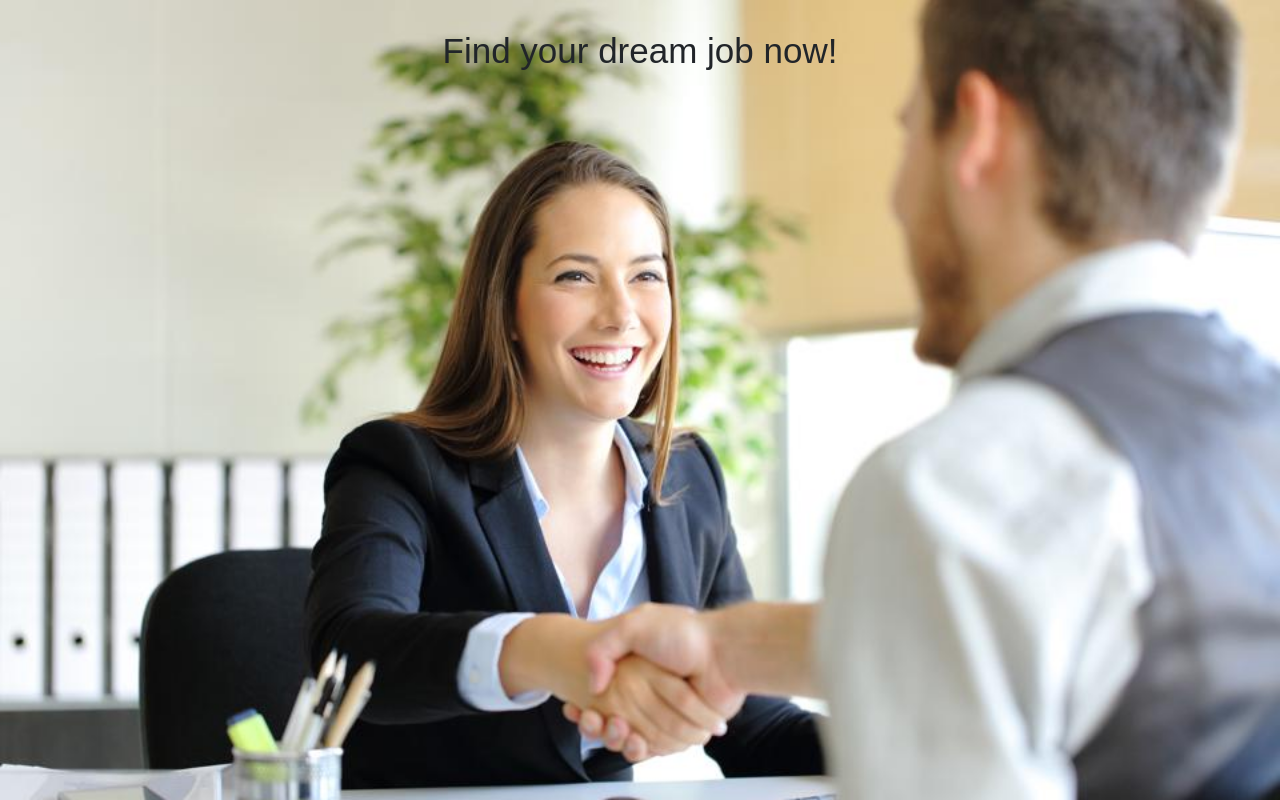
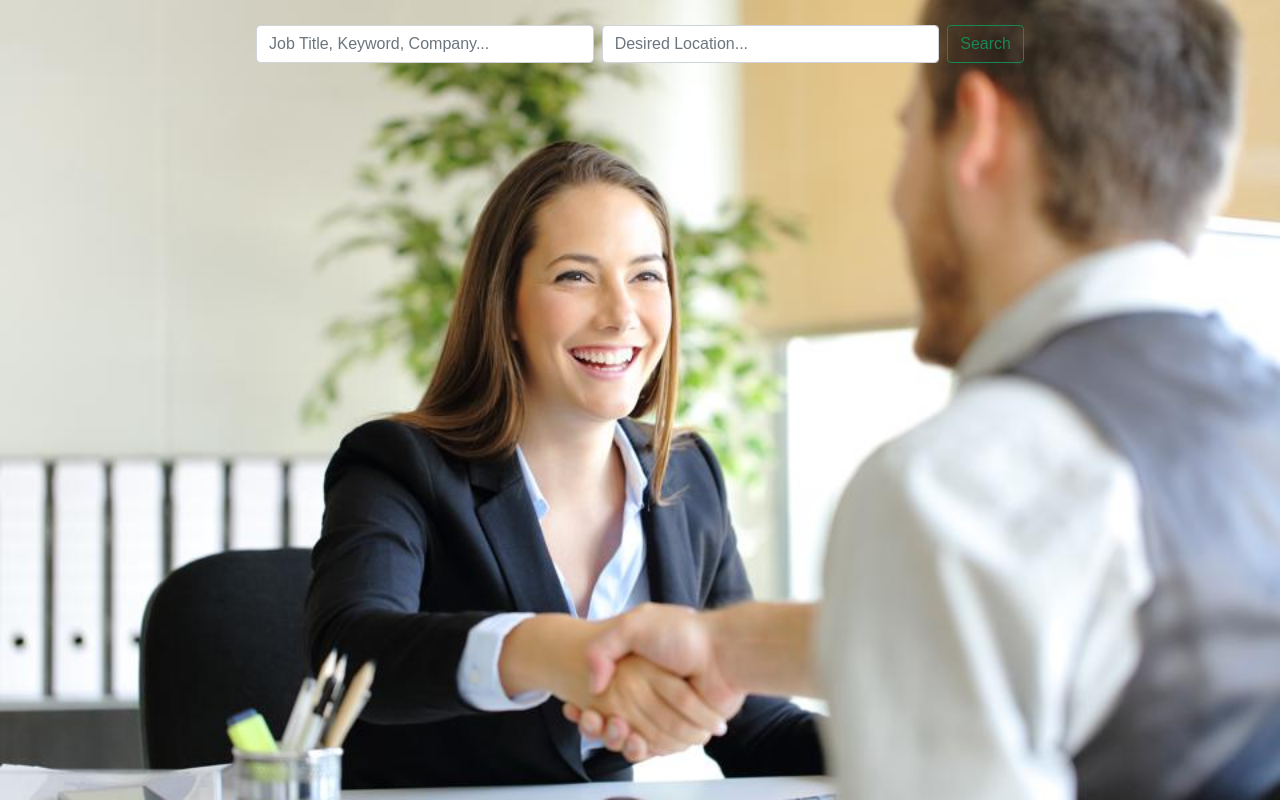
Before and after one commit to vilim-cro/JobSearch, a Django app: page /jobs/ in a window 1280 px wide. Shown: the part 71-871 px from the top of the page. Run offline with Django 3.2, Linux system fonts and the light colour scheme.

Commit message:
Dodao searchbar

```diff
--- a/JobSearch/jobs/templates/jobs/index.html
+++ b/JobSearch/jobs/templates/jobs/index.html
@@ -4,7 +4,13 @@
 {% block body %}
 
 <div class="background">
-    <h1 class="title">Find your dream job now!</h1>
+  <div class="searchbar">
+    <form id="form" class="d-flex" action="{% url 'jobs:find' %}" method="get">
+        <input class="form-control me-2" type="text" placeholder="Job Title, Keyword, Company..." name="j" value="{{ request.GET.j }}">
+        <input class="form-control me-2" type="text" placeholder="Desired Location..." name="l" value="{{ request.GET.l }}">
+        <input class="btn btn-outline-success" type="submit" value="Search">
+    </form>
+  </div>
 </div>
 
 {% endblock %}
```
